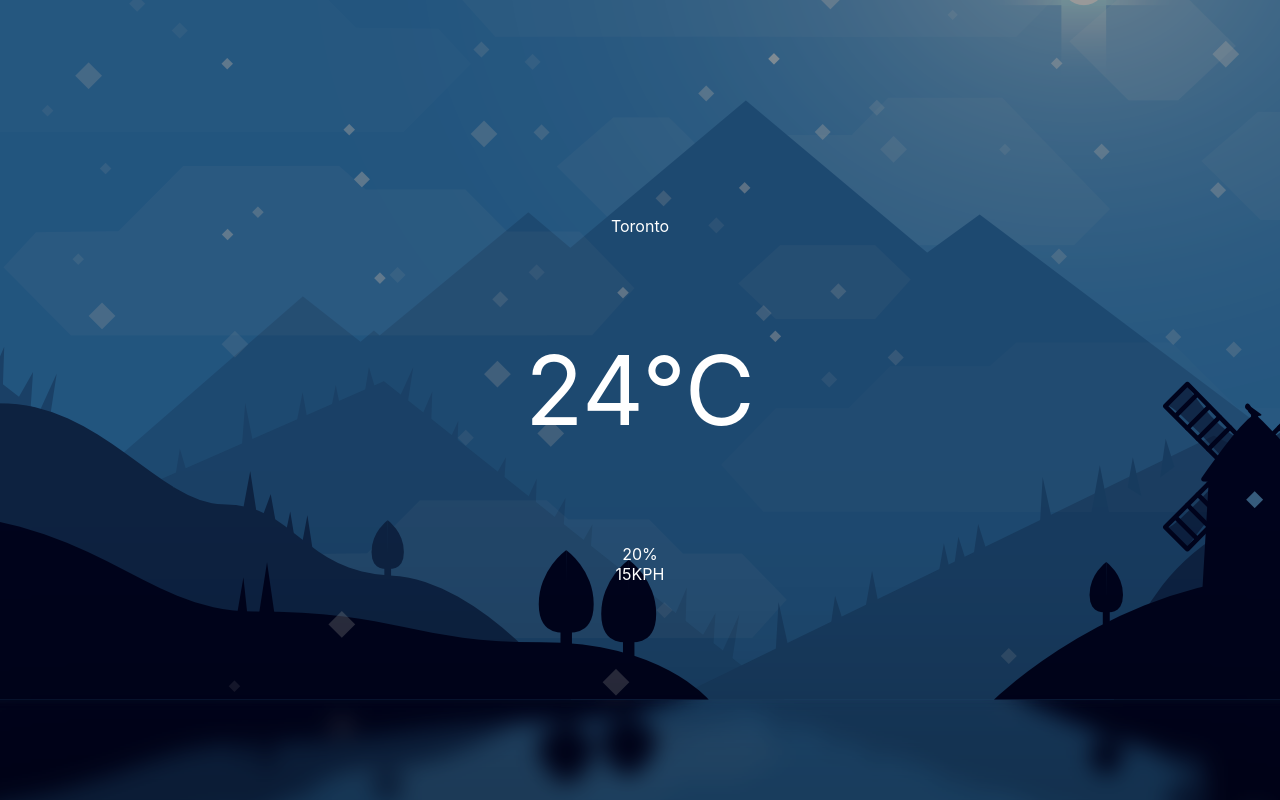
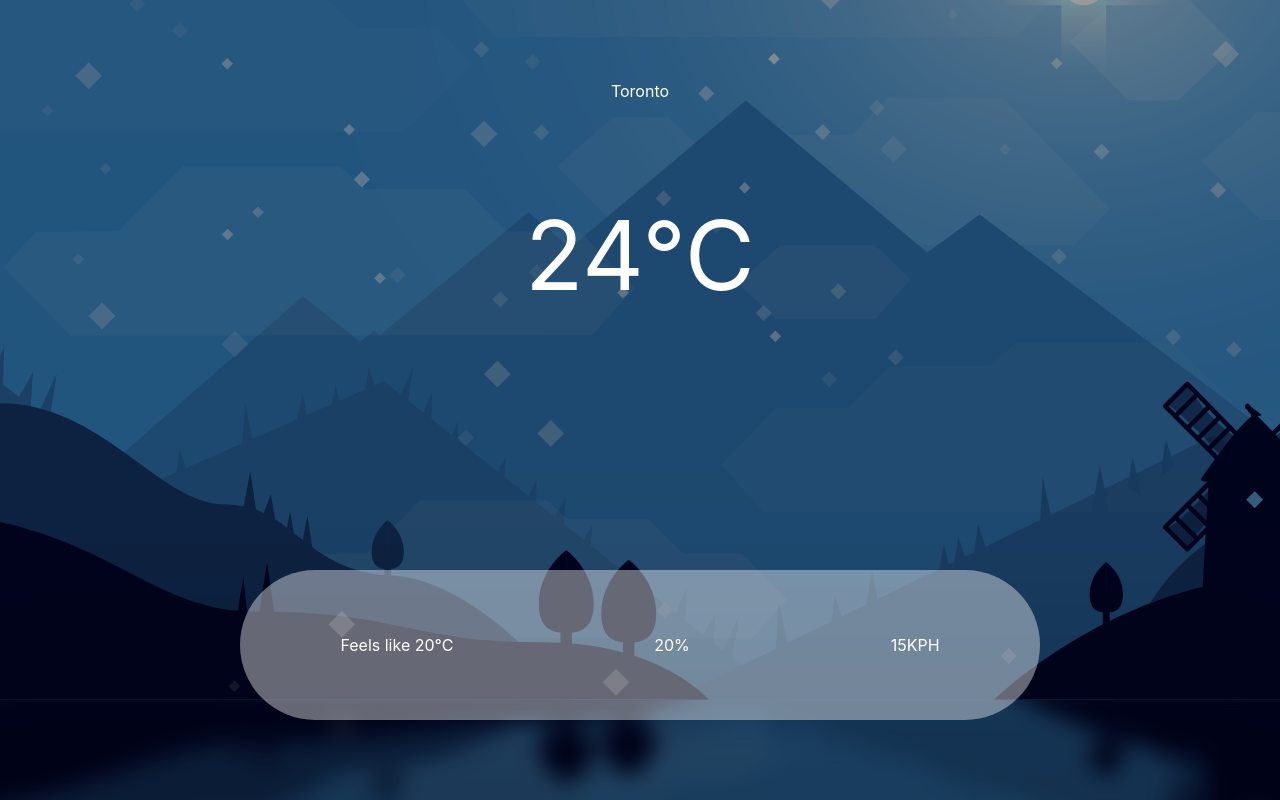
Before and after one commit to MHassan47/React-Weather-App, a React (Create React App) app: page / in a window 1280 px wide. Built offline with nearby package versions, Linux system fonts and the light colour scheme.

Commit message:
adds 'feels like' info

```diff
--- a/src/App.js
+++ b/src/App.js
@@ -15,6 +15,9 @@ function App() {
           <div className="temperature">
             <p>24°C</p>
           </div>
+        </div>
+        <div className="weather_info">
+          <div className="feels_like">Feels like 20°C</div>
           <div className="humidity">20%</div>
           <div className="wind">15KPH</div>
         </div>
```
